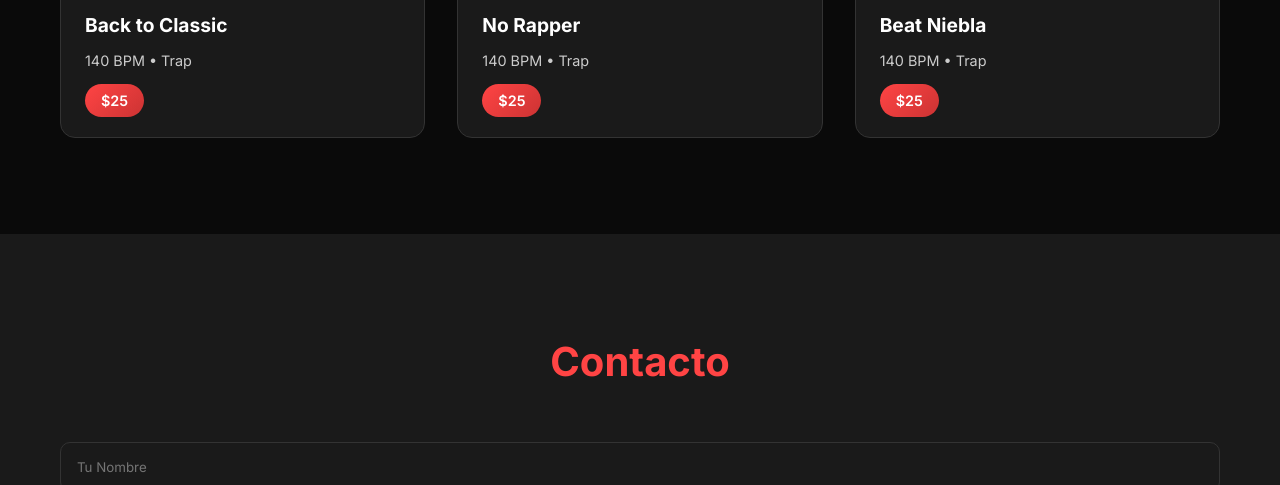
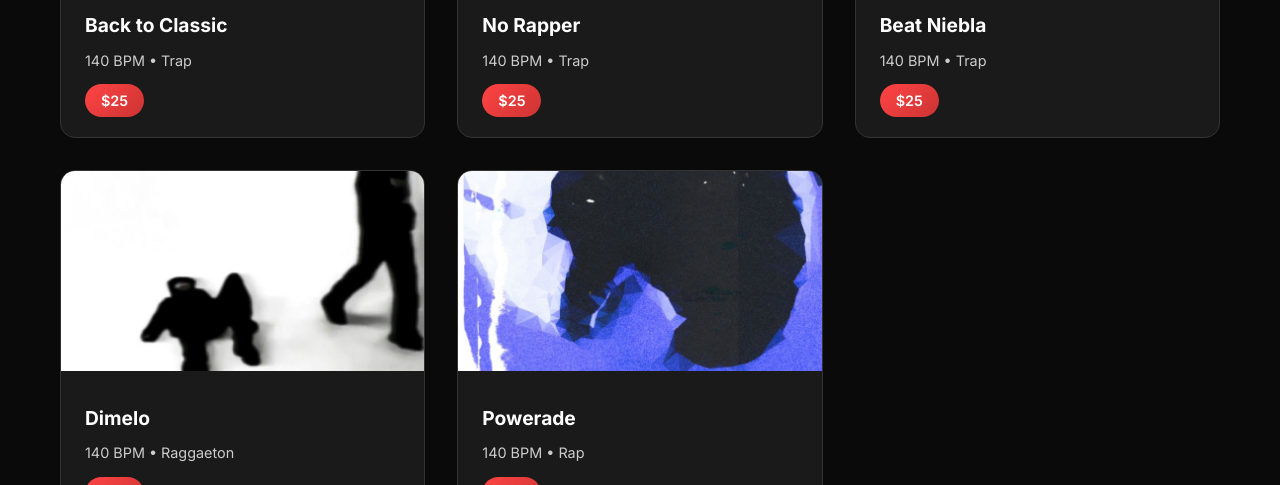
Before and after one commit to alexbrian1/MusicApp, a plain HTML site: page index.html in a window 1280 px wide. Shown: the part 2315-2800 px from the top of the page. Drawn offline with Linux system fonts and the light colour scheme.

Commit message:
Actualizacion de dos pistas

```diff
--- a/beats.json
+++ b/beats.json
@@ -28,5 +28,25 @@
     "genre": "Trap",
     "price": 25,
     "duration": 180
+  },
+  {
+    "title": "Dimelo",
+    "artist": "Keep",
+    "src": "beats/dimelo.mp3",
+    "image": "img/rap1.jpeg",
+    "bpm": 140,
+    "genre": "Raggaeton",
+    "price": 25,
+    "duration": 180
+  },
+  {
+    "title": "Powerade",
+    "artist": "Keep",
+    "src": "beats/powerade.mp3",
+    "image": "img/rap2.jpeg",
+    "bpm": 140,
+    "genre": "Rap",
+    "price": 25,
+    "duration": 180
   }
 ]
--- a/index.html
+++ b/index.html
@@ -41,7 +41,7 @@
                 </button>
             </div>
             <div class="hero-image">
-                <img src="/img/alextodos.jpg" alt="Productor Musical">
+                <img src="/img/banner.jpeg" alt="Productor Musical">
             </div>
         </div>
     </section>
@@ -56,7 +56,7 @@
                     <p>Mi pasión por la música me ha llevado a colaborar con artistas emergentes y establecidos, siempre buscando ese sonido distintivo que hace la diferencia.</p>
                 </div>
                 <div class="about-image">
-                    <img src="/img/alexdr.jpg" alt="Estudio de Producción">
+                    <img src="/img/banner.jpeg" alt="Estudio de Producción">
                 </div>
             </div>
         </div>
```
Also changed, not shown: img/banner.jpeg (added), img/rap1.jpeg (added), img/rap2.jpeg (added), 2 other files.
